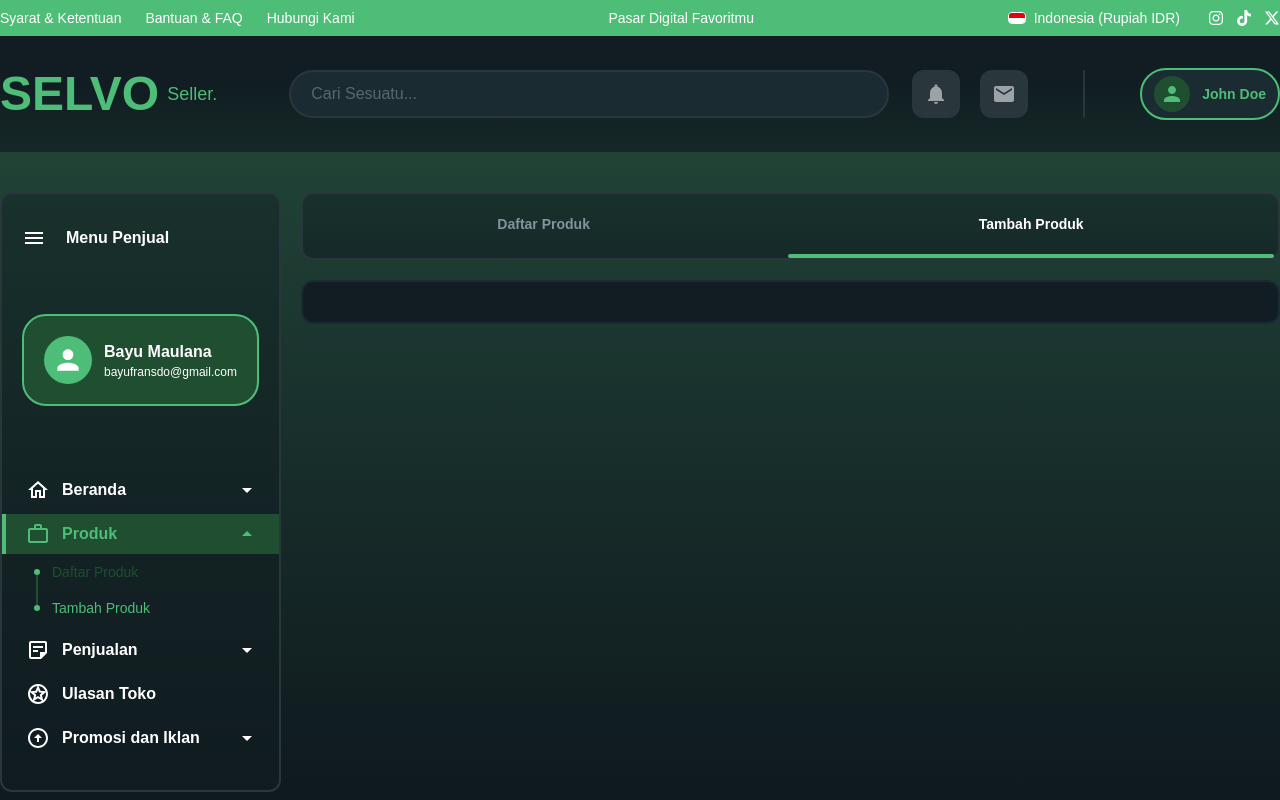
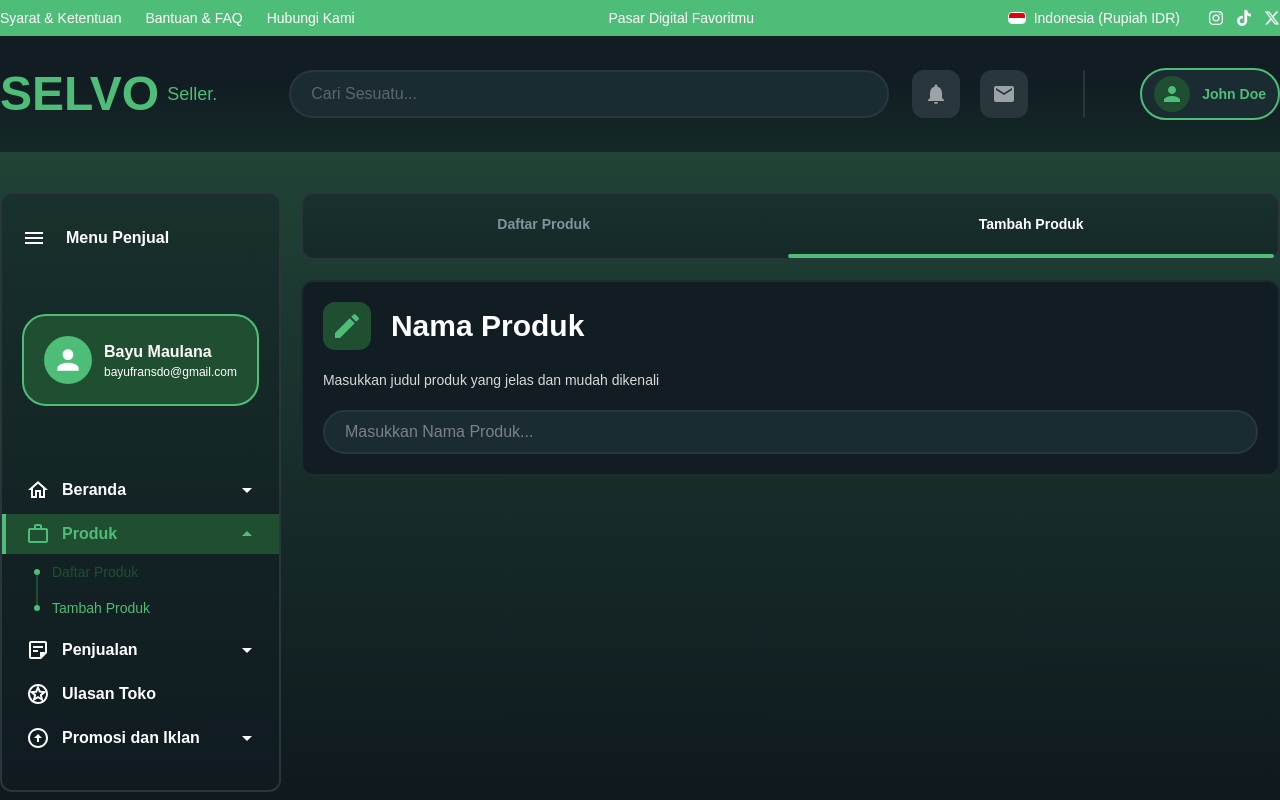
Before and after one commit to Tyasweningas/selvo, a Next.js app: page /dashboard-product/add in a window 1280 px wide. Built offline with nearby package versions, Linux system fonts and the light colour scheme; a web font is replaced by a local one.

Commit message:
Fix Merge Conflict

```diff
--- a/src/app/(seller)/dashboard-product/add/page.tsx
+++ b/src/app/(seller)/dashboard-product/add/page.tsx
@@ -1,7 +1,26 @@
+import Input from "@/components/global/input";
+import { MdEdit } from "react-icons/md";
+
 const AddProductPage = () => {
   return (
     <div>
-      <div className="border-bg-div bg-bg-nav mt-5 rounded-xl border-2 p-5"></div>
+      <div className="border-bg-div bg-bg-nav mt-5 space-y-5 rounded-xl border-2 p-5">
+        <div className="flex items-center gap-5">
+          <div className="bg-bg-green rounded-xl p-2">
+            <MdEdit className="text-primary-green size-8" />
+          </div>
+          <p className="text-3xl font-bold text-white">Nama Produk</p>
+        </div>
+        <p className="text-sec-netral text-sm">
+          Masukkan judul produk yang jelas dan mudah dikenali
+        </p>
+        <Input
+          type="text"
+          placeholder="Masukkan Nama Produk..."
+          name="name"
+          className="w-full"
+        />
+      </div>
     </div>
   );
 };
--- a/src/assets/css/globals.css
+++ b/src/assets/css/globals.css
@@ -18,6 +18,7 @@
   --color-secondary-yellow: #bca319;
   --color-bg-yellow: #6d5d14;
 
+  --color-sec-netral: #d9d9d9;
   --color-tertier-netral: #82949d;
 }
 
--- /dev/null
+++ b/src/components/global/input.tsx
@@ -0,0 +1,21 @@
+import React from "react";
+
+interface InputProps extends React.InputHTMLAttributes<HTMLInputElement> {
+  className?: string;
+}
+
+const Input = React.forwardRef<HTMLInputElement, InputProps>(
+  ({ className = "", ...props }, ref) => {
+    return (
+      <input
+        ref={ref}
+        className={`border-bg-light bg-bg-div text-sec-netral focus:ring-primary-green rounded-full border-2 px-5 py-2 focus:ring-2 focus:outline-none ${className}`}
+        {...props}
+      />
+    );
+  },
+);
+
+Input.displayName = "Input";
+
+export default Input;
```
